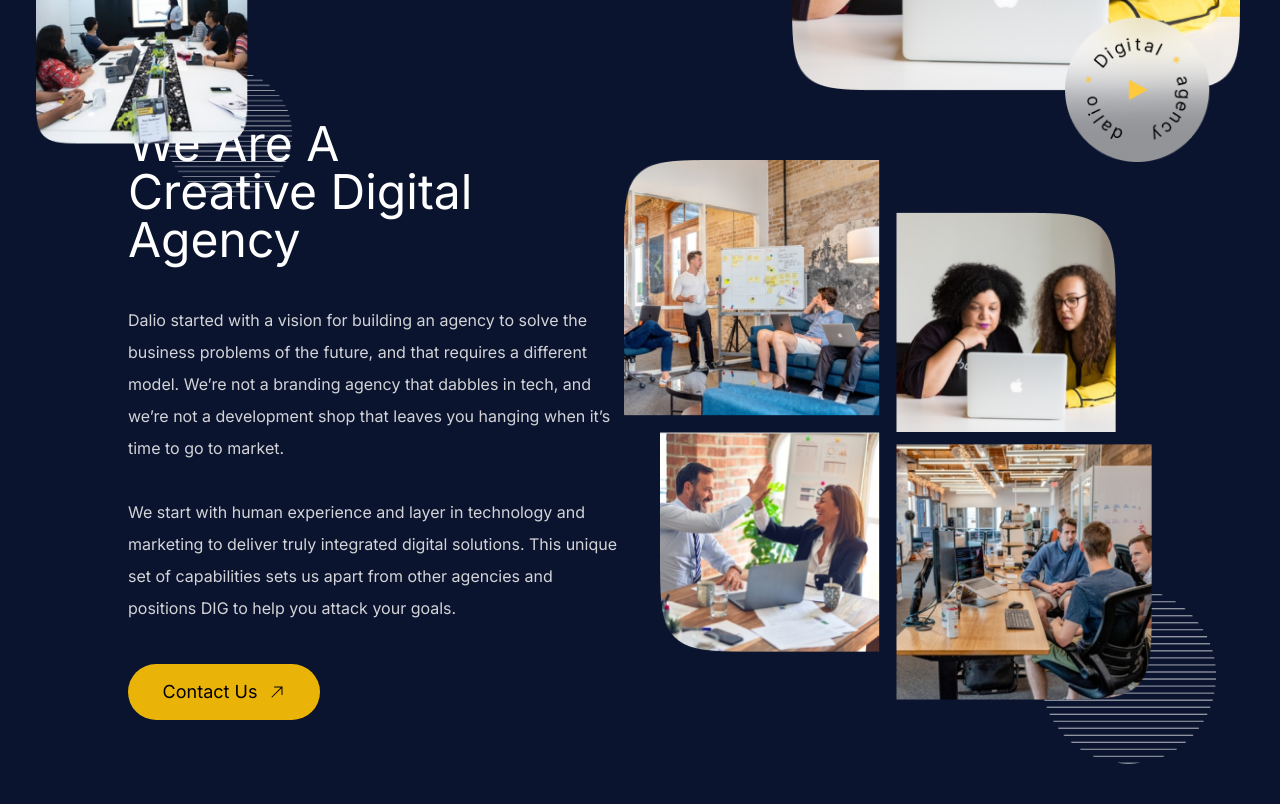
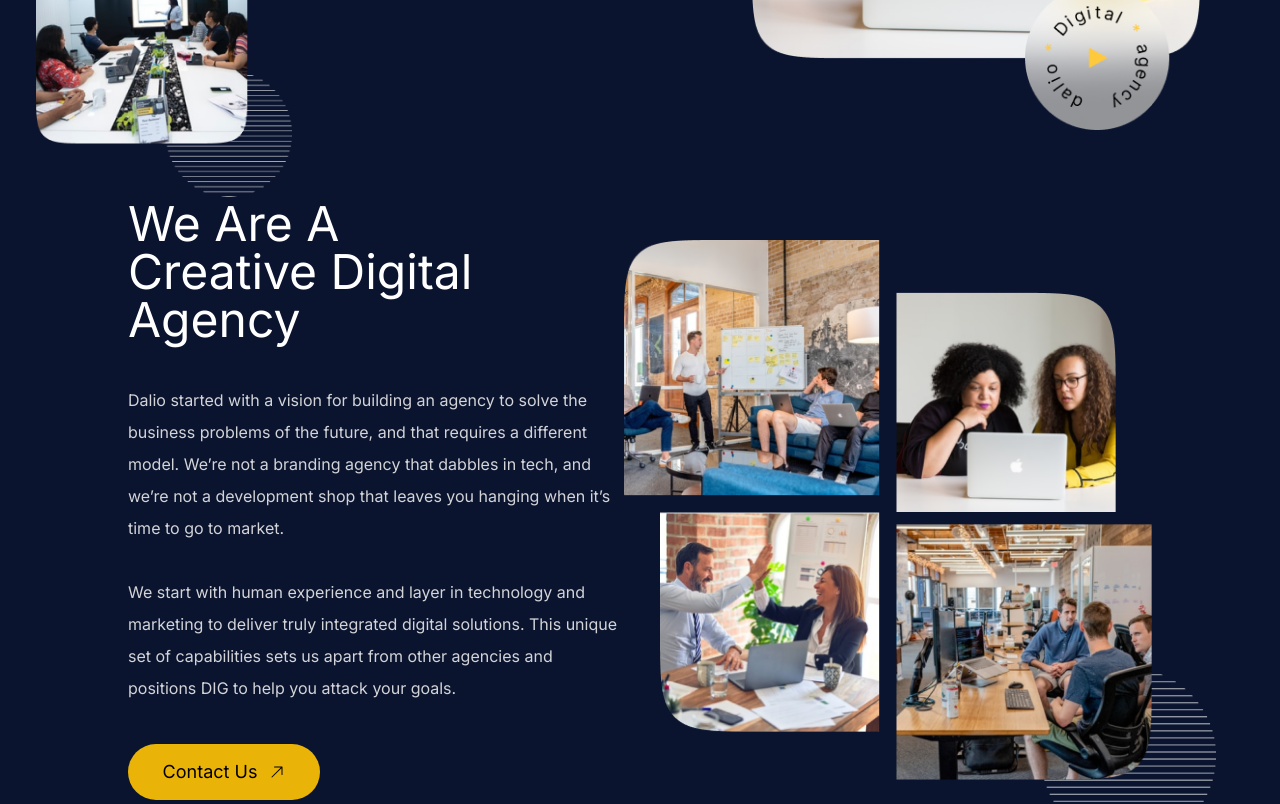
Before and after one commit to Kerotobil/bykr-case, a Next.js app: page / in a window 1280 px wide. Shown: the part 680-1484 px from the top of the page. Built offline with nearby package versions, Linux system fonts and the light colour scheme; a web font is replaced by a local one.

Commit message:
Fix displays mistake

```diff
--- a/components/Home/InitialLayout.tsx
+++ b/components/Home/InitialLayout.tsx
@@ -36,7 +36,7 @@ export const InitialLayout = () => {
         </div>
       </div>
       <div className="mt-10 mx-auto "></div>
-      <div className="hidden md:block lg:absolute lg:top-44 md:right-24 lg:right-10 ">
+      <div className="hidden md:block lg:absolute lg:top-36 md:right-24 lg:right-20 ">
         <div className="relative">
           <Image src="/heroImage.png" alt="" width={448} height={475} />
         </div>
--- a/components/Home/SecondLayout.tsx
+++ b/components/Home/SecondLayout.tsx
@@ -4,7 +4,7 @@ import { NumericText } from './NumericText';
 
 export const SecondLayout = () => {
   return (
-    <div className="mx-auto mt-10 md:mt-0 px-6 md:px-32">
+    <div className="mx-auto mt-10 md:mt-20 px-6 md:px-32">
       <div className="flex flex-col md:flex-row justify-between">
         <div className="pr-2 md:pr-0 md:w-1/2">
           <h1 className=" pr-32 md:pr-0 text-2xl md:text-5xl w-96">We Are A Creative Digital Agency</h1>
@@ -17,7 +17,7 @@ export const SecondLayout = () => {
           </p>
           <Button text="Contact Us" />
         </div>
-        <div className="mt-10 w-72 md:w-auto">
+        <div className="mt-10 w-80 mx-auto md:w-auto">
           <FourImage />
         </div>
       </div>
```
